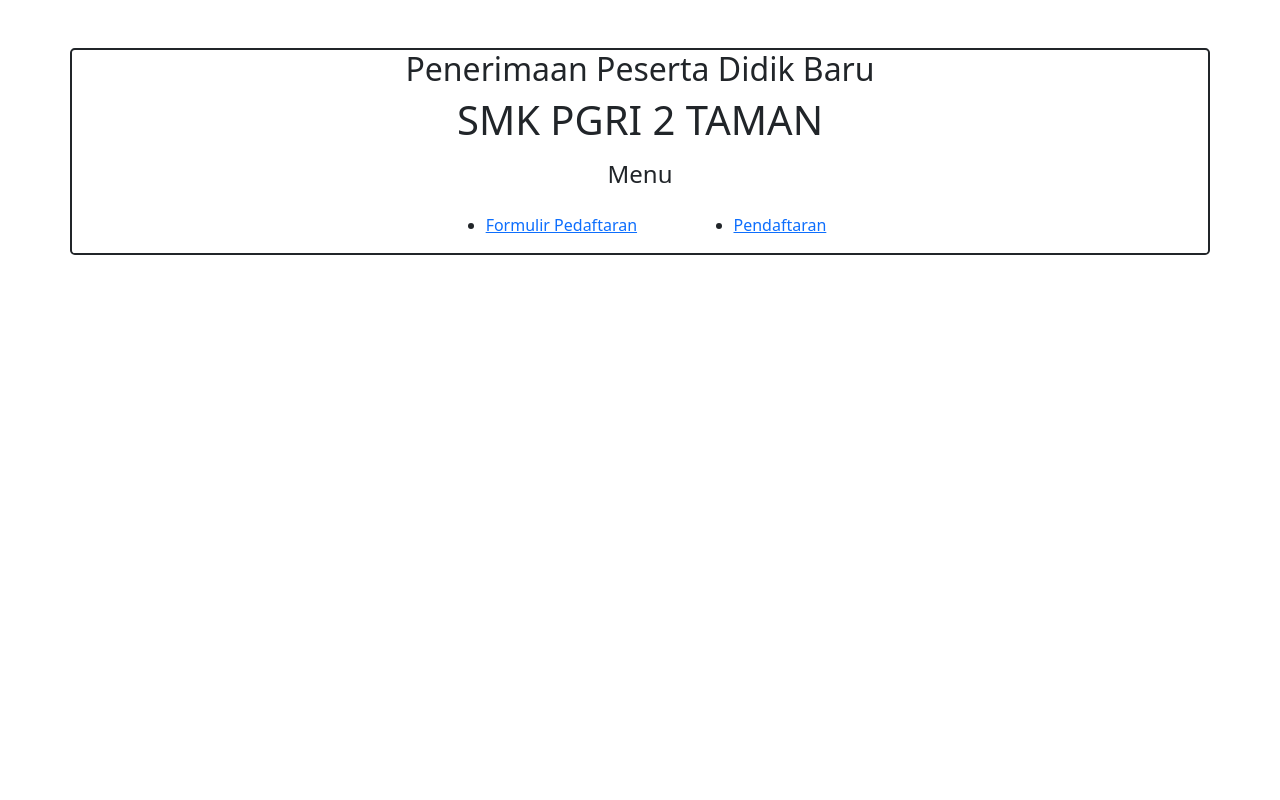
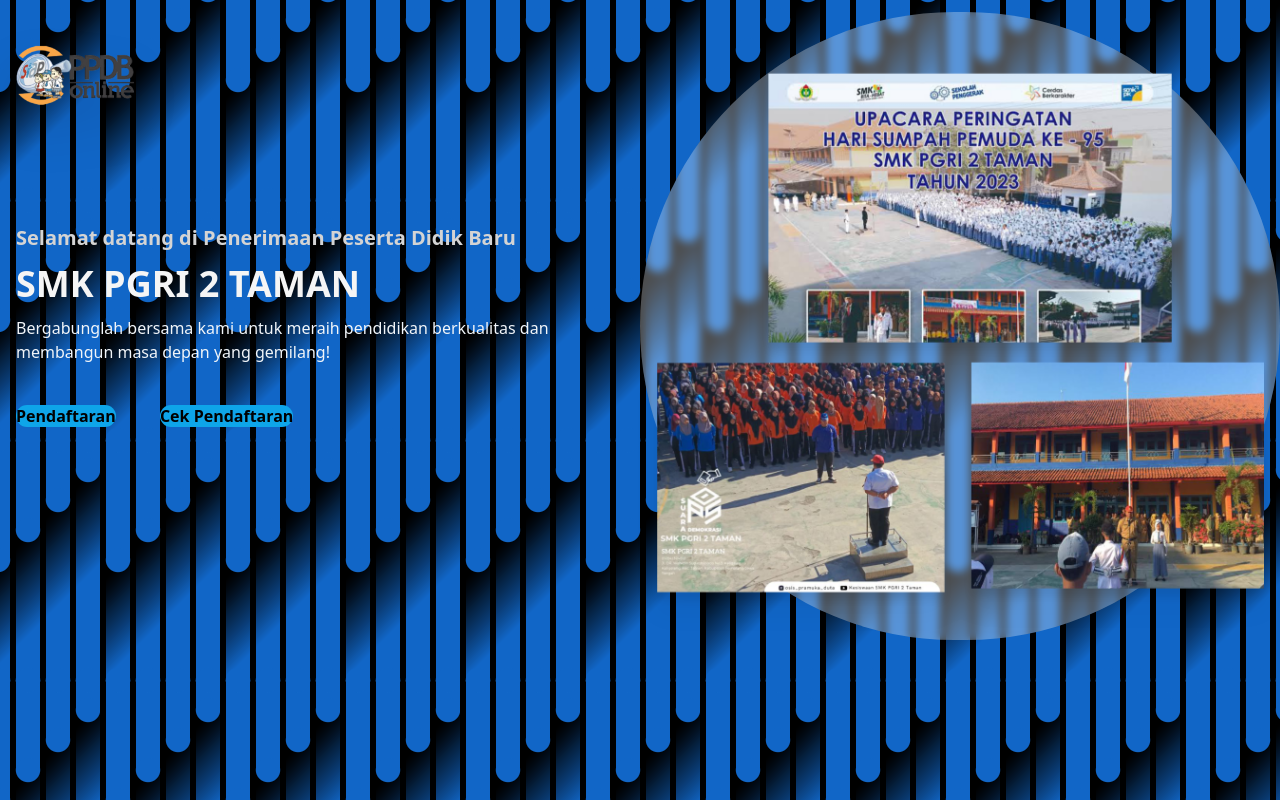
Before and after one commit to aufaa03/crud-siswa, a PHP site: page / in a window 1280 px wide. Run offline with PHP 8.4, Linux system fonts and the light colour scheme; some libraries are stand-ins or nearby versions.

Commit message:
Add files via upload

```diff
--- a/index.php
+++ b/index.php
@@ -1,43 +1,41 @@
-<!doctype html>
+<!DOCTYPE html>
 <html lang="en">
-  <head>
-    <!-- Required meta tags -->
-    <meta charset="utf-8">
-    <meta name="viewport" content="width=device-width, initial-scale=1">
+<head>
+  <meta charset="UTF-8">
+  <meta name="viewport" content="width=device-width, initial-scale=1.0">
+  <meta http-equiv="X-UA-Compatible" content="ie=edge">
+  <title>PPDB SEKOLAH</title>
+  <link rel="stylesheet" href="style.css">
+  <script src="https://cdn.tailwindcss.com"></script>
 
-    <!-- Bootstrap CSS -->
-    <link href="https://cdn.jsdelivr.net/npm/bootstrap@5.0.2/dist/css/bootstrap.min.css" rel="stylesheet" integrity="sha384-EVSTQN3/azprG1Anm3QDgpJLIm9Nao0Yz1ztcQTwFspd3yD65VohhpuuCOmLASjC" crossorigin="anonymous">
+</head>
+<body>
+  <nav class="bg-transparent top-0 left-0 w-full absolute z-20">
+    <div class="container mx-auto">
+      <img class="drop-shadow-2xl" src="assets/download.png" alt="" width="150px" height="150px" />
+    </div>
+  </nav>
+  <section class="mt-3">
+    <div class="container relative mx-auto ">
+      <div class="flex flex-wrap">
+       <div class="w-full self-center px-4 lg:w-1/2">
+         <h1 class="text-base font-semibold text-neutral-300 md:text-xl">Selamat datang di Penerimaan Peserta Didik Baru</h1>
+         <h2 class="font-bold text-neutral-100 text-4xl mt-3 lg:text-4xl">SMK PGRI 2 TAMAN</h2>
+         <p class="font-medium text-slate-100 mt-3 mb-10">Bergabunglah bersama kami untuk meraih pendidikan berkualitas dan membangun masa depan yang gemilang!</p>
+         <div class="ml-30">
 
-    <title>Hello, world!</title>
-  </head>
-  <body class="">
-    <div class="container text-center border border-dark border-2 rounded-3 d-flex justify-content-center   mt-5">
-        <div class="row">
-            <div class="col">
-                <header>
+          <a class="text-base font-semibold text-dark bg-sky-500 rounded-full hover:shadow-lg hover:opacity:80 transition duration-300 ease-in-out" href="daftar.php">Pendaftaran</a>
+          <a class="text-base font-semibold text-dark bg-sky-500 ml-10 rounded-full hover:shadow-lg hover:opacity:80 transition duration-300 ease-in-out" href="listSiswa.php">Cek Pendaftaran</a>
+         </div>
+       </div>
+      <div class=" backdrop-blur-sm rounded-full bg-white/30 w-full self-end px-4 lg:w-1/2">
+        <div class=" lg:right-0 mt-5">
 
-                    <h2>Penerimaan Peserta Didik Baru</h2>
-                    <h1>SMK PGRI 2 TAMAN</h1>
-                </header>
-                <h4 class="mt-3">Menu</h4>
-                <div>
-                    <ul class="d-flex justify-content-around mt-4">
-                        <li><a href="daftar.php">Formulir Pedaftaran</a></li>
-                        <li><a href="listSiswa.php">Pendaftaran</a></li>
-                    </ul>
-                </div>
-            </div>
+        <img class="max-w-full mx-auto rounded-lg drop-shadow-xl" src="assets/20240925_080154.png" alt="" />
         </div>
+      </div>
+      </div>
     </div>
-    <!-- Optional JavaScript; choose one of the two! -->
-
-    <!-- Option 1: Bootstrap Bundle with Popper -->
-    <script src="https://cdn.jsdelivr.net/npm/bootstrap@5.0.2/dist/js/bootstrap.bundle.min.js" integrity="sha384-MrcW6ZMFYlzcLA8Nl+NtUVF0sA7MsXsP1UyJoMp4YLEuNSfAP+JcXn/tWtIaxVXM" crossorigin="anonymous"></script>
-
-    <!-- Option 2: Separate Popper and Bootstrap JS -->
-    <!--
-    <script src="https://cdn.jsdelivr.net/npm/@popperjs/core@2.9.2/dist/umd/popper.min.js" integrity="sha384-IQsoLXl5PILFhosVNubq5LC7Qb9DXgDA9i+tQ8Zj3iwWAwPtgFTxbJ8NT4GN1R8p" crossorigin="anonymous"></script>
-    <script src="https://cdn.jsdelivr.net/npm/bootstrap@5.0.2/dist/js/bootstrap.min.js" integrity="sha384-cVKIPhGWiC2Al4u+LWgxfKTRIcfu0JTxR+EQDz/bgldoEyl4H0zUF0QKbrJ0EcQF" crossorigin="anonymous"></script>
-    -->
-  </body>
+  </section>
+</body>
 </html>
--- /dev/null
+++ b/style.css
@@ -0,0 +1,67 @@
+/* From Uiverse.io by vikas7754 */
+body {
+    width: 100%;
+    height: 100%;
+    /* Add your background pattern here */
+    --sz: 15px;
+    --c0: #000;
+    --c1: #1166c7;
+    --ts: 50% / calc(var(--sz) * 8) calc(var(--sz) * 16);
+    margin: 0;
+    padding: 0;
+    overflow: hidden;
+    --dot: var(--c1) 0 calc(var(--sz) * 0.78),
+      #fff0 calc(calc(var(--sz) * 0.78) + 1px) 100%;
+    --dot2: radial-gradient(circle at 90% 0%, var(--dot)) var(--ts),
+      radial-gradient(circle at 65% 0%, var(--dot)) var(--ts),
+      radial-gradient(circle at 40% 0%, var(--dot)) var(--ts),
+      radial-gradient(circle at 15% 0%, var(--dot)) var(--ts);
+    --cg1: conic-gradient(from -90deg at 5% 51%, var(--c0) 0 90deg, #fff0 0 100%)
+      var(--ts);
+    --cg2: conic-gradient(from -90deg at 25% 50%, var(--c1) 0 90deg, #fff0 0 100%)
+      var(--ts);
+    --cg3: conic-gradient(
+        from -90deg at 30% 38.5%,
+        var(--c0) 0 90deg,
+        #fff0 0 100%
+      )
+      var(--ts);
+    --cg4: conic-gradient(
+        from -90deg at 50% 37.5%,
+        var(--c1) 0 90deg,
+        #fff0 0 100%
+      )
+      var(--ts);
+    --cg5: conic-gradient(from -90deg at 55% 26%, var(--c0) 0 90deg, #fff0 0 100%)
+      var(--ts);
+    --cg6: conic-gradient(from -90deg at 75% 25%, var(--c1) 0 90deg, #fff0 0 100%)
+      var(--ts);
+    --cg7: conic-gradient(
+        from -90deg at 80% 13.5%,
+        var(--c0) 0 90deg,
+        #fff0 0 100%
+      )
+      var(--ts);
+    --cg8: conic-gradient(
+        from -90deg at 100% 12.5%,
+        var(--c1) 0 90deg,
+        #fff0 0 100%
+      )
+      var(--ts);
+
+    background: var(--dot2), var(--dot2),
+      radial-gradient(circle at 90% 100%, var(--dot)) var(--ts),
+      radial-gradient(circle at 65% 100%, var(--dot)) var(--ts),
+      radial-gradient(circle at 40% 100%, var(--dot)) var(--ts),
+      radial-gradient(circle at 15% 100%, var(--dot)) var(--ts),
+      radial-gradient(circle at 90% 12.5%, var(--dot)) var(--ts),
+      radial-gradient(circle at 65% 25%, var(--dot)) var(--ts),
+      radial-gradient(circle at 40% 37.5%, var(--dot)) var(--ts),
+      radial-gradient(circle at 15% 50%, var(--dot)) var(--ts), var(--cg1),
+      var(--cg1), var(--cg2), var(--cg2), var(--cg3), var(--cg3), var(--cg4),
+      var(--cg4), var(--cg5), var(--cg5), var(--cg6), var(--cg6), var(--cg7),
+      var(--cg7), var(--cg8), var(--cg8),
+      linear-gradient(-45deg, #fff0 0 32.25%, #0002 50%, #000 77.5%) var(--ts),
+      linear-gradient(-45deg, #fff0 0 32.25%, #000 60%) var(--ts),
+      repeating-linear-gradient(90deg, var(--c0) 0 5%, var(--c1) 0 25%) var(--ts);
+  }
```
Also changed, not shown: assets/download.png (added), assets/ogel ogel.jpg (added), assets/ogel ogel.png (added), assets/unnamed.png (added).
